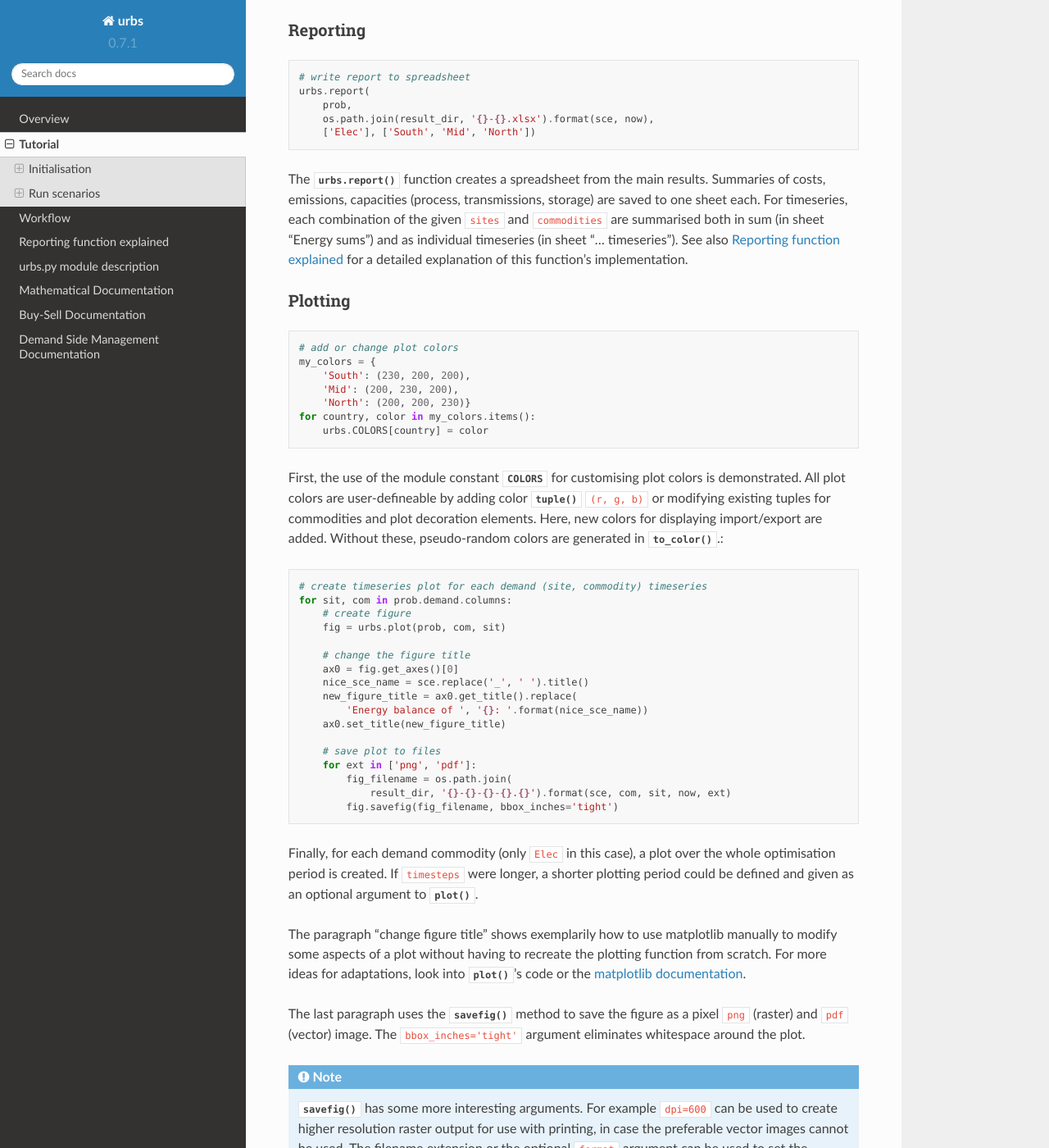
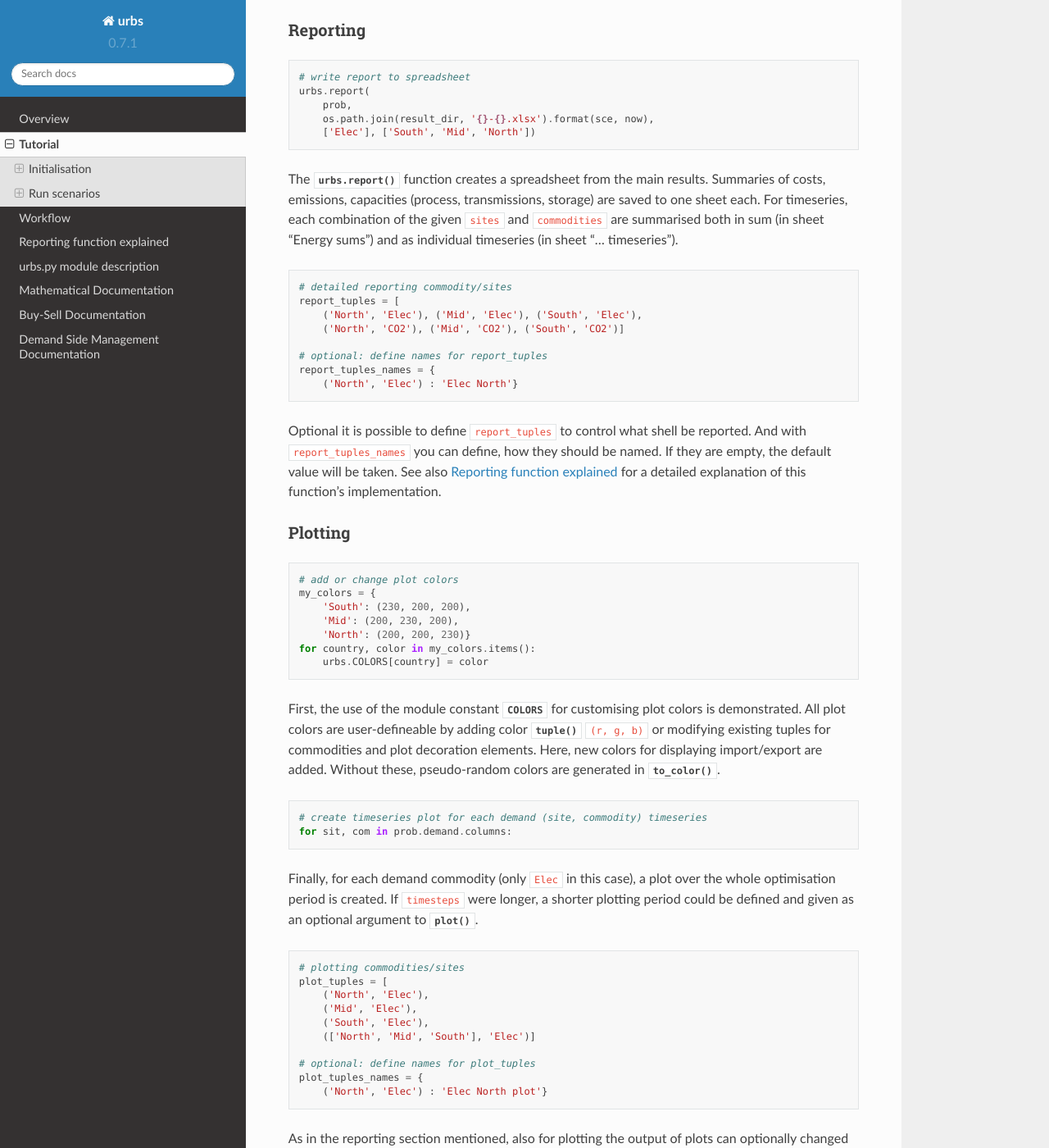
Before and after one commit to tum-ens/urbs, a Sphinx documentation site: the page built from doc/tutorial.rst, in a window 1280 px wide and 1400 px high, scrolled down 5008 px. Shown: the whole window at 82% size. Built offline with Sphinx 7.4.7 and the Read the Docs theme 2.0.0, drawn with Linux system fonts in a browser that asks for light colours; some of the changed text lies outside the part shown.

Commit message:
*tutorial.rst: added documentation for report_tuples, report_tuples_names, plot_tuples and plot_tuples_names *runme.py: added comment on plut_tuples *pep8 for runme.py checked

```diff
--- a/doc/tutorial.rst
+++ b/doc/tutorial.rst
@@ -276,8 +276,22 @@ The :func:`urbs.report` function creates a spreadsheet from the main results.
 Summaries of costs, emissions, capacities (process, transmissions, storage) are
 saved to one sheet each. For timeseries, each combination of the given
 ``sites`` and ``commodities`` are summarised both in sum (in sheet "Energy
-sums") and as individual timeseries (in sheet "... timeseries"). See also
-:ref:`report-function` for a detailed explanation of this function's implementation.
+sums") and as individual timeseries (in sheet "... timeseries").
+::
+
+    # detailed reporting commodity/sites
+    report_tuples = [
+        ('North', 'Elec'), ('Mid', 'Elec'), ('South', 'Elec'),
+        ('North', 'CO2'), ('Mid', 'CO2'), ('South', 'CO2')]
+
+    # optional: define names for report_tuples
+    report_tuples_names = {
+        ('North', 'Elec') : 'Elec North'}
+
+Optional it is possible to define ``report_tuples`` to control what shell be reported. And
+with ``report_tuples_names`` you can define, how they should be named. If they are empty, the
+default value will be taken.
+See also :ref:`report-function` for a detailed explanation of this function's implementation.
 
 Plotting
 ^^^^^^^^
@@ -297,30 +311,49 @@ colors is demonstrated. All plot colors are user-defineable by adding color
 :func:`tuple` ``(r, g, b)`` or modifying existing tuples for commodities and
 plot decoration elements. Here, new colors for displaying import/export are
 added. Without these, pseudo-random colors are generated in
-:func:`to_color`.::
+:func:`to_color`.
+::
 
     # create timeseries plot for each demand (site, commodity) timeseries
     for sit, com in prob.demand.columns:
-        # create figure
-        fig = urbs.plot(prob, com, sit)
-
-        # change the figure title
-        ax0 = fig.get_axes()[0]
-        nice_sce_name = sce.replace('_', ' ').title()
-        new_figure_title = ax0.get_title().replace(
-            'Energy balance of ', '{}: '.format(nice_sce_name))
-        ax0.set_title(new_figure_title)
-
-        # save plot to files
-        for ext in ['png', 'pdf']:
-            fig_filename = os.path.join(
-                result_dir, '{}-{}-{}-{}.{}').format(sce, com, sit, now, ext)
-            fig.savefig(fig_filename, bbox_inches='tight')
 
 Finally, for each demand commodity (only ``Elec`` in this case), a plot over
 the whole optimisation period is created. If ``timesteps`` were longer, a
 shorter plotting period could be defined and given as an optional argument to
 :func:`plot`.
+::
+
+    # plotting commodities/sites
+    plot_tuples = [
+        ('North', 'Elec'),
+        ('Mid', 'Elec'),
+        ('South', 'Elec'),
+        (['North', 'Mid', 'South'], 'Elec')]
+
+    # optional: define names for plot_tuples
+    plot_tuples_names = {
+        ('North', 'Elec') : 'Elec North plot'}
+
+As in the reporting section mentioned, also for plotting the output of plots can optionally changed
+with ``plot_tuples``. The title and name of each plot can be adapted with ``plot_tuples_names``.
+::
+
+    # change the figure title
+    # if no custom title prefix is specified, use the figure_basename
+    ax0 = fig.get_axes()[0]
+    if not plot_title_prefix:
+        plot_title_prefix = os.path.basename(figure_basename)
+    new_figure_title = '{}: {} in {}'.format(
+        plot_title_prefix, com, plot_tuples_names[sit])
+    ax0.set_title(new_figure_title)
+
+    # save plot to files
+    for ext in extensions:
+        fig_filename = '{}-{}-{}-{}.{}'.format(
+            figure_basename, com, ''.join(
+                plot_tuples_names[sit]), period, ext)
+        fig.savefig(fig_filename, bbox_inches='tight')
+    plt.close(fig)
 
 The paragraph "change figure title" shows exemplarily how to use matplotlib
 manually to modify some aspects of a plot without having to recreate the
--- a/runme.py
+++ b/runme.py
@@ -100,6 +100,7 @@ def run_scenario(input_file, timesteps, scenario, result_dir,
         timesteps: a list of timesteps, e.g. range(0,8761)
         scenario: a scenario function that modifies the input data dict
         result_dir: directory name for result spreadsheet and plots
+        plot_tuples: (optional) list of plot tuples (c.f. urbs.result_figures)
         plot_tuples_names: (optional) dict of names for plot_tuples
         plot_periods: (optional) dict of plot periods(c.f. urbs.result_figures)
         report_tuples: (optional) list of (sit, com) tuples (c.f. urbs.report)
```
